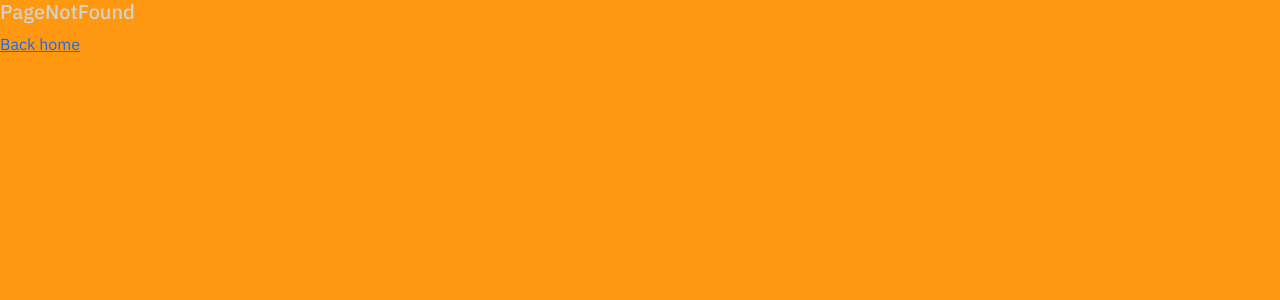
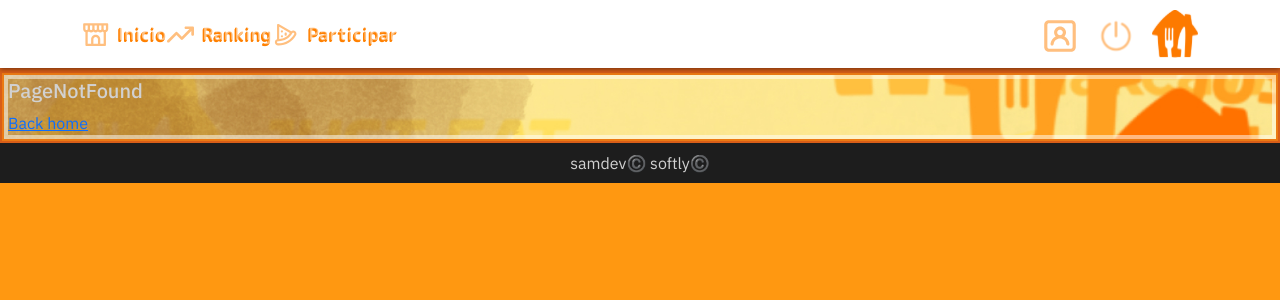
Before and after one commit to sberrus/type-speed-frontend, a React (Vite) app: page /auth/profile in a window 1280 px wide. Shown: the top 300 px of the page. Built offline with nearby package versions, Linux system fonts and the light colour scheme; sample sign-in values are in the browser's storage.

Commit message:
change links in navbar

```diff
--- a/src/components/NavbarMenu/NavbarMenu.tsx
+++ b/src/components/NavbarMenu/NavbarMenu.tsx
@@ -28,7 +28,7 @@ const NavbarMenu = () => {
 	}, []);
 
 	return (
-		<Navbar expand="md" className={style.navbarContainer} sticky="top">
+		<Navbar expand="md" className={style.navbarContainer} sticky="top" collapseOnSelect>
 			<Container>
 				<Navbar.Toggle aria-controls="navbarScroll" />
 				<Navbar.Collapse id="navbarScroll">
@@ -69,7 +69,7 @@ const NavbarMenu = () => {
 				<div className={style.rightButtons}>
 					{auth?.isLogged() && (
 						<div className={style.auth}>
-							<Link to="/" className={style.logoContainerLink}>
+							<Link to="/profile" className={style.logoContainerLink}>
 								<img src={User} alt="Inicio logo" />
 							</Link>
 							<Button className={style.logoContainerButton} onClick={handleLogout}>
--- /dev/null
+++ b/src/pages/profile/Profile.tsx
@@ -0,0 +1,7 @@
+import React from "react";
+
+const Profile = () => {
+	return <div>Profile</div>;
+};
+
+export default Profile;
--- a/src/router/MainRouter.tsx
+++ b/src/router/MainRouter.tsx
@@ -8,6 +8,7 @@ import PageNotFound from "@pages/PageNotFound";
 import ProtectedRoute from "./ProtectedRoute";
 import PublicRoute from "./PublicRoute";
 import AppTemplate from "templates/AppTemplate";
+import Profile from "@pages/profile/Profile";
 
 const MainRouter = () => {
 	return (
@@ -34,8 +35,11 @@ const MainRouter = () => {
 					<Route index element={<SpeedTest />} />
 					<Route path="ranking" element={<>ranking</>} />
 				</Route>
+				<Route path="profile" element={<ProtectedRoute />}>
+					<Route index element={<Profile />} />
+				</Route>
+				<Route path="*" element={<PageNotFound />} />
 			</Route>
-			<Route path="*" element={<PageNotFound />} />
 		</Routes>
 	);
 };
```
